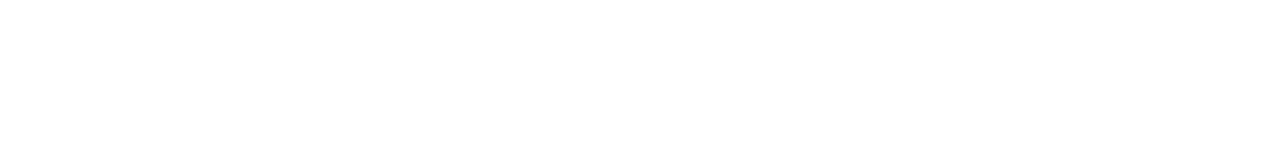
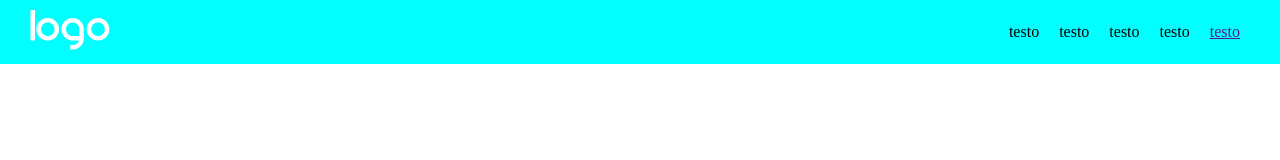
Before and after one commit to antoniolaikauf/htmlcss-responsive-layout, a plain HTML site: page index.html in a window 1280 px wide. Drawn offline with Linux system fonts and the light colour scheme.

Commit message:
modifiche nav

```diff
--- a/css/index.css
+++ b/css/index.css
@@ -0,0 +1,49 @@
+/* stili genrali */
+*{
+    padding: 0px;
+    margin: 0px;
+    box-sizing: border-box;
+}
+
+.item-flex{
+    display: flex;
+}
+
+/* iizio header */
+
+header{
+    background-color: aqua;
+    padding: 10px 30px;
+}
+/* caratteristiche nav */
+nav{
+    justify-content: space-between;
+    align-items: center;
+}
+
+nav i{
+    font-size: 30px;
+    color: white;
+}
+/* parte nascosta */
+
+#nascosto {
+    display: none;
+}
+
+/* media dispositivi desktop */
+@media all and (min-width:768px) {
+    #nascosto {
+        display: block;
+    }
+
+    #nascosto li{
+        margin: 0px 10px;
+        list-style: none;
+    }
+
+    #item-nascosto{
+        display: none;
+    }
+
+}
--- a/index.html
+++ b/index.html
@@ -12,12 +12,23 @@
 <body>
     <!-- inizio header -->
         <header>
-            <nav> <!--inizio nav-->
+            <nav class="item-flex"> <!--inizio nav-->
                 <div>
-
+                    <img src="img/logo.png" alt="immagine logo">
                 </div>
                 <div>
-
+                    <div id="nascosto">
+                        <ul class="item-flex">
+                            <li>testo</li>
+                            <li>testo</li>
+                            <li>testo</li>
+                            <li>testo</li>
+                            <li>
+                                <a href="">testo</a>
+                            </li>
+                        </ul>
+                    </div>
+                    <a href="" id="item-nascosto"><i class="fa-solid fa-bars"></i></a>
                 </div>
             </nav>
         </header>
```
